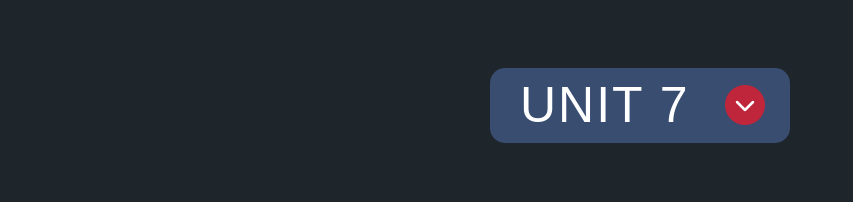
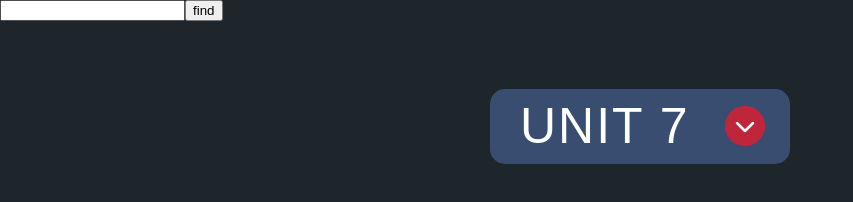
Before and after one commit to FlabyKare/English_Audio, a plain HTML site: page index.html in a window 1280 px wide. Shown: the whole page, without its empty margins (0-853 px from the left). Drawn offline with nearby package versions, Linux system fonts and the light colour scheme.

Commit message:
Update index.html

```diff
--- a/index.html
+++ b/index.html
@@ -19,6 +19,7 @@
 </head>
 
 <body>
+    <input type='text' id='input'><input type='button' id='find' value='find'>
 
 
     <div class="accordion_wrapper">
```
